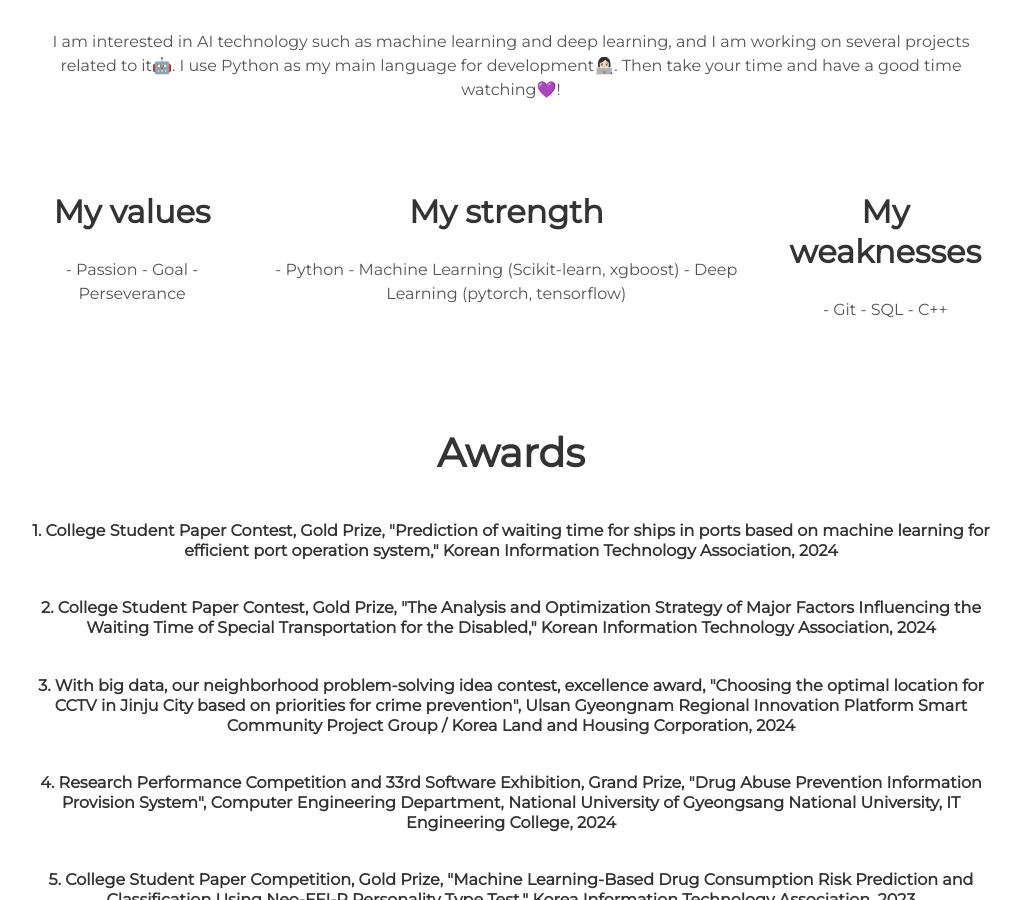
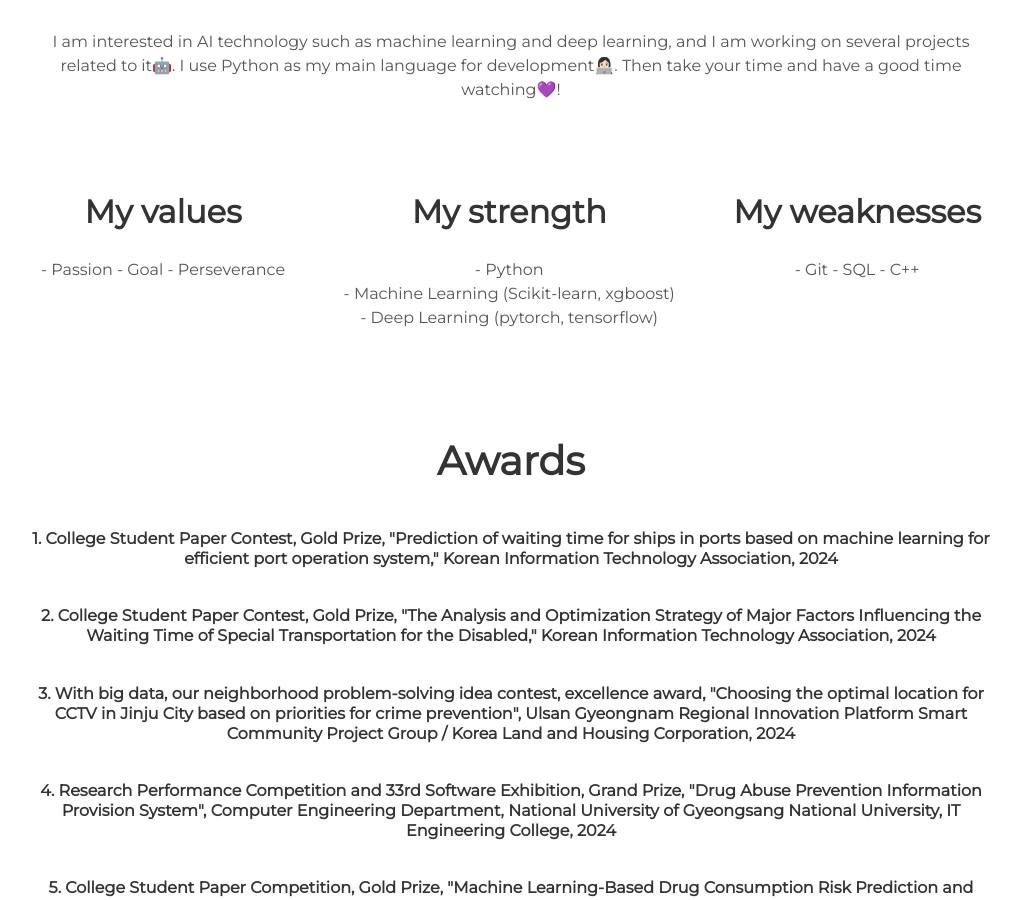
Before and after one commit to alsghk05/alsghk05.github.io, a Jekyll site: the page built from index.html, in a window 1280 px wide and 900 px high, scrolled down 1027 px. Shown: the whole window, without its empty margins (129-1150 px from the left). Built offline with Jekyll 4.4.1, drawn with Linux system fonts in a browser that asks for light colours.

```diff
--- a/_includes/about.html
+++ b/_includes/about.html
@@ -14,9 +14,9 @@
     <div class="tech">
       <h2>My strength</h2>
       <p>
-        - Python
-        - Machine Learning (Scikit-learn, xgboost)
-        - Deep Learning (pytorch, tensorflow)
+        - Python <br>
+        - Machine Learning (Scikit-learn, xgboost) <br>
+        - Deep Learning (pytorch, tensorflow) <br>
       </p>
     </div>
     <div class="tech">
```
